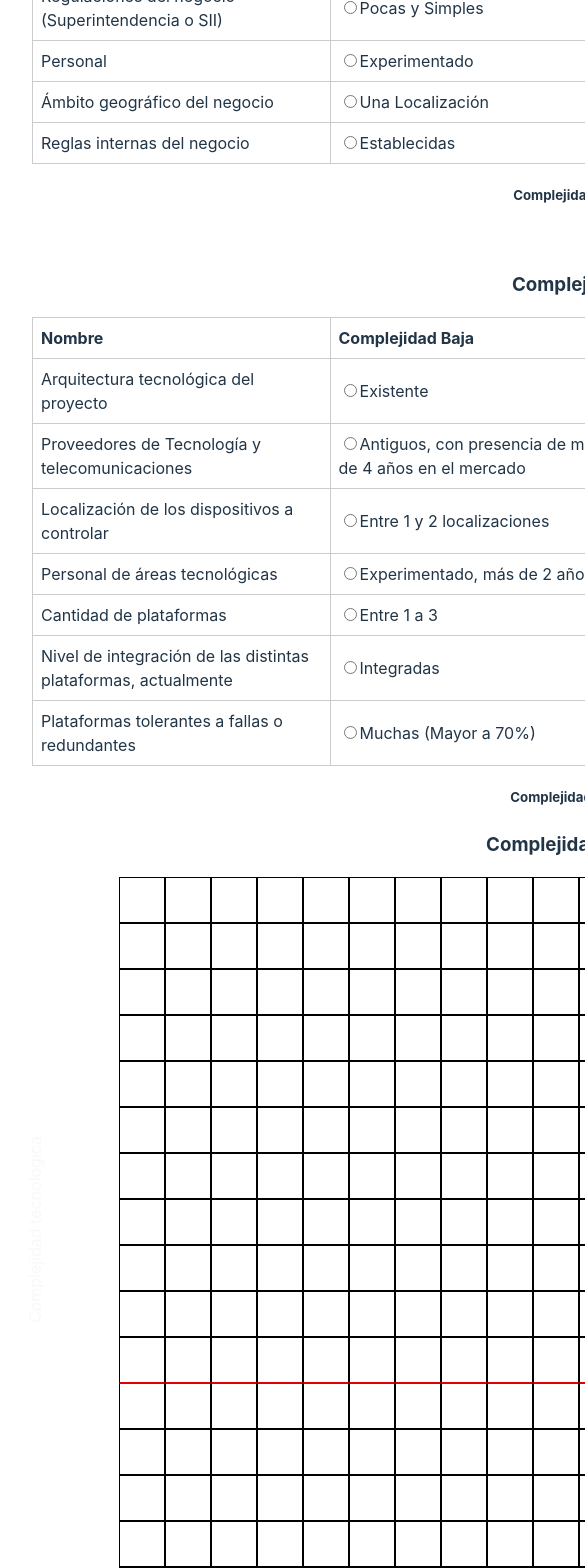
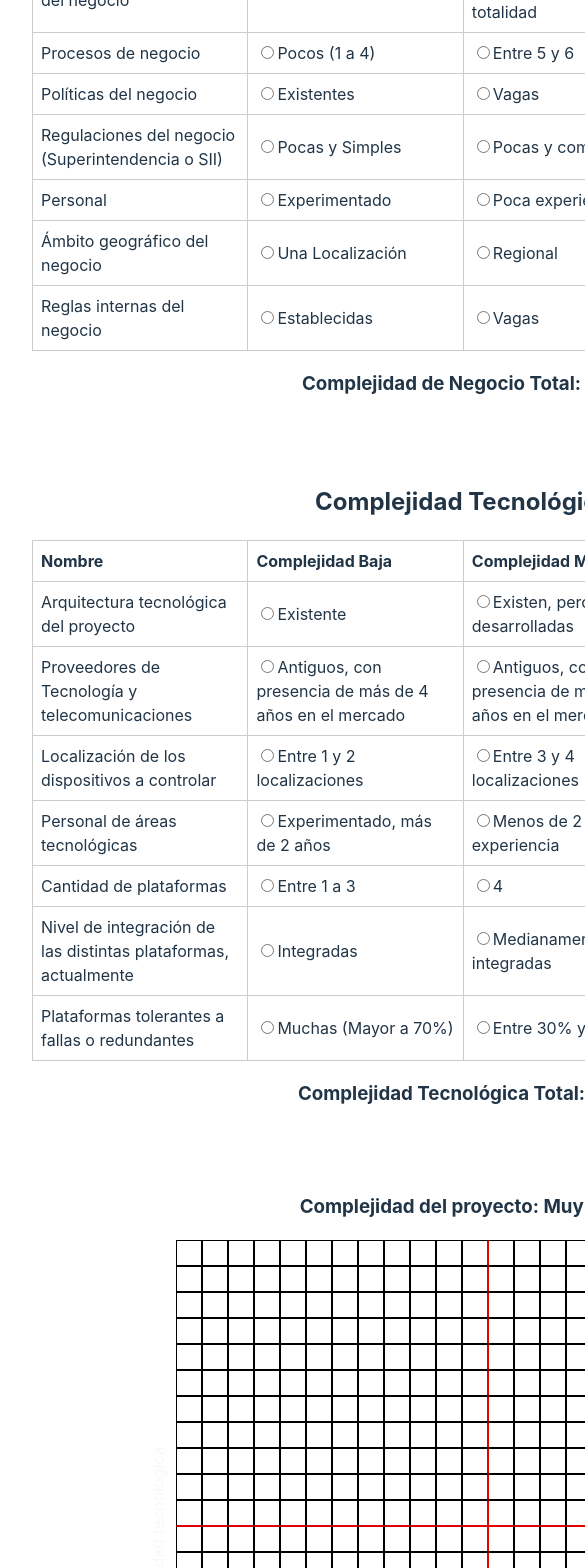
Before and after one commit to kein7/taller-2-matriz-complejidad, a React (Vite) app: page / in a window 390 px wide. Shown: the part 400-1968 px from the top of the page, 585 px wide, since content can reach past the window. Built offline with nearby package versions, Linux system fonts and the light colour scheme.

Commit message:
Incremento en la responsividad y mejora de niveles de complejidad

```diff
--- a/src/App.css
+++ b/src/App.css
@@ -1,5 +1,5 @@
 #root {
-  max-width: 1280px;
+  max-width: 900px;
   margin: 0 auto;
   padding: 2rem;
   text-align: center;
@@ -42,7 +42,6 @@
 }
 
 .table-container {
-  margin: 20px;
   overflow-x: auto; /* Enables scrolling on smaller screens */
 }
 
@@ -52,7 +51,8 @@ table {
   table-layout: fixed; /* Ensures consistent column sizing */
 }
 
-th, td {
+th,
+td {
   border: 1px solid #ccc; /* Añade un borde a las celdas */
   text-align: left;
   padding: 8px;
--- a/src/App.jsx
+++ b/src/App.jsx
@@ -7,34 +7,71 @@ import { BusinessComplexityTable } from './Components/BusinessComplexityTable'
 import { TechnologyComplexityTable } from './Components/TechnologyComplexityTable'
 
 function getMaxComplexity(business, technology) {
-  const businessLabel = business < 12 ? "Baja" : business < 19 ? "Media" : "Alta";
-  const technologyLabel = technology < 11 ? "Baja" : technology < 17 ? "Media" : "Alta";
+  const businessLabel =
+    business < 12 ? 'Baja' : business < 19 ? 'Media' : 'Alta'
+  const technologyLabel =
+    technology < 11 ? 'Baja' : technology < 17 ? 'Media' : 'Alta'
 
-  const priorities = { "Baja": 1, "Media": 2, "Alta": 3 };
-  return priorities[businessLabel] > priorities[technologyLabel] ? businessLabel : technologyLabel;
+  const priorities = { Baja: 1, Media: 2, Alta: 3 }
+  return priorities[businessLabel] + priorities[technologyLabel] === 2
+    ? 'Muy baja'
+    : priorities[businessLabel] + priorities[technologyLabel] === 3
+    ? 'Baja'
+    : priorities[businessLabel] + priorities[technologyLabel] === 4
+    ? 'Media'
+    : priorities[businessLabel] + priorities[technologyLabel] === 5
+    ? 'Alta'
+    : 'Muy Alta'
 }
 
 function App() {
   const [totalBusinessComplexity, setTotalBusinessComplexity] = useState(0)
   const [totalTechnologyComplexity, setTotalTechnologyComplexity] = useState(0)
   return (
-    <>
-      <h3>Complejidad de Negocio</h3>
-      <BusinessComplexityTable setTotalValue={setTotalBusinessComplexity} />
-      <h5>Complejidad de Negocio Total: {totalBusinessComplexity < 12 ? "Baja" : totalBusinessComplexity < 19 ? "Media" : "Alta"}</h5>
+    <div>
+      <h1>Matriz de complejidad</h1>
+      <div>
+        <h2>Complejidad de Negocio</h2>
+        <BusinessComplexityTable setTotalValue={setTotalBusinessComplexity} />
+        <h3>
+          Complejidad de Negocio Total:{' '}
+          {totalBusinessComplexity < 12
+            ? 'Baja'
+            : totalBusinessComplexity < 19
+            ? 'Media'
+            : 'Alta'}
+        </h3>
+      </div>
       <br />
-      <h3>Complejidad Tecnológica</h3>
-      <TechnologyComplexityTable setTotalValue={setTotalTechnologyComplexity} />
-      <h5>Complejidad Tecnológica Total: {totalTechnologyComplexity < 11 ? "Baja" : totalTechnologyComplexity < 17 ? "Media" : "Alta"}</h5>
+      <br />
+      <div>
+        <h2>Complejidad Tecnológica</h2>
+        <TechnologyComplexityTable
+          setTotalValue={setTotalTechnologyComplexity}
+        />
+        <h3>
+          Complejidad Tecnológica Total:{' '}
+          {totalTechnologyComplexity < 11
+            ? 'Baja'
+            : totalTechnologyComplexity < 17
+            ? 'Media'
+            : 'Alta'}
+        </h3>
+      </div>
+      <br />
+      <br />
+      <div>
+        <h3>
+          Complejidad del proyecto:{' '}
+          {getMaxComplexity(totalBusinessComplexity, totalTechnologyComplexity)}
+        </h3>
 
-      <h3>Complejidad del proyecto: {getMaxComplexity(totalBusinessComplexity, totalTechnologyComplexity)}</h3>
-
-      <Plot
-        totalBusinessComplexity={totalBusinessComplexity}
-        totalTechnologyComplexity={totalTechnologyComplexity}
-      ></Plot>
-      <p className="horizon">Complejidad de negocio</p>
-    </>
+        <Plot
+          totalBusinessComplexity={totalBusinessComplexity}
+          totalTechnologyComplexity={totalTechnologyComplexity}
+        ></Plot>
+      </div>
+    </div>
   )
 }
 
--- a/src/Components/MatrixComplexity/Plot.css
+++ b/src/Components/MatrixComplexity/Plot.css
@@ -3,6 +3,23 @@
 }
 
 .boxMatrix {
+  margin-left: 9rem;
+}
+
+.verticalText {
+  position: absolute;
+  transform: rotate(-90deg);
+  white-space: nowrap;
+  color: #f8f8f8;
+  margin-top: 18rem;
+  margin-left: 2rem;
+}
+
+.horizontalText {
+  position: relative;
+  color: #f8f8f8;
+  right: 24rem;
+  top: 35rem;
 }
 
 .row {
@@ -13,10 +30,9 @@
   flex: 1;
   border-radius: 100%;
   background-color: #e40000;
-  margin: 2px;
   text-align: center;
-  width: 35px;
-  height: 35px;
+  width: 15px;
+  height: 15px;
 }
 
 .cell {
@@ -24,8 +40,8 @@
   border: 1px solid #000;
   padding: 2px;
   text-align: center;
-  width: 40px;
-  height: 40px;
+  width: 20px;
+  height: 20px;
 }
 
 .cellVerticalMidLeft {
@@ -34,8 +50,8 @@
   border-right: 1px solid #e40000;
   padding: 2px;
   text-align: center;
-  width: 40px;
-  height: 40px;
+  width: 20px;
+  height: 20px;
 }
 
 .cellVerticalMidRight {
@@ -44,8 +60,8 @@
   border-left: 1px solid #e40000;
   padding: 2px;
   text-align: center;
-  width: 40px;
-  height: 40px;
+  width: 20px;
+  height: 20px;
 }
 
 .cellHorizontalMidBottom {
@@ -54,8 +70,8 @@
   border-top: 1px solid #e40000;
   padding: 2px;
   text-align: center;
-  width: 40px;
-  height: 40px;
+  width: 20px;
+  height: 20px;
 }
 
 .cellHorizontalMidTop {
@@ -64,8 +80,8 @@
   border-bottom: 1px solid #e40000;
   padding: 2px;
   text-align: center;
-  width: 40px;
-  height: 40px;
+  width: 20px;
+  height: 20px;
 }
 
 .cellMidLeftTop {
@@ -75,8 +91,8 @@
   border-right: 1px solid #e40000;
   padding: 2px;
   text-align: center;
-  width: 40px;
-  height: 40px;
+  width: 20px;
+  height: 20px;
 }
 
 .cellMidLeftBottom {
@@ -86,8 +102,8 @@
   border-right: 1px solid #e40000;
   padding: 2px;
   text-align: center;
-  width: 40px;
-  height: 40px;
+  width: 20px;
+  height: 20px;
 }
 
 .cellMidRightTop {
@@ -97,8 +113,8 @@
   border-left: 1px solid #e40000;
   padding: 2px;
   text-align: center;
-  width: 40px;
-  height: 40px;
+  width: 20px;
+  height: 20px;
 }
 
 .cellMidRightBottom {
@@ -108,19 +124,6 @@
   border-left: 1px solid #e40000;
   padding: 2px;
   text-align: center;
-  width: 40px;
-  height: 40px;
+  width: 20px;
+  height: 20px;
 }
-
-.verticalText {
-  transform: rotate(-90deg);
-  white-space: nowrap;
-  color: #f8f8f8;
-  height: 5px;
-  margin-top: 350px;
-  margin-left: -100px;
-}
-
-.horizontalText {
-  position: relative;
-}
--- a/src/Components/MatrixComplexity/Plot.jsx
+++ b/src/Components/MatrixComplexity/Plot.jsx
@@ -50,6 +50,7 @@ export default function Plot(props) {
       <p className="verticalText">Complejidad tecnologica</p>
       <div className="boxMatrix">{rows}</div>
       {console.log(totalBusinessComplexity, totalTechnologyComplexity)}
+      <p className="horizontalText">Complejidad de negocio</p>
     </div>
   )
 }
```
